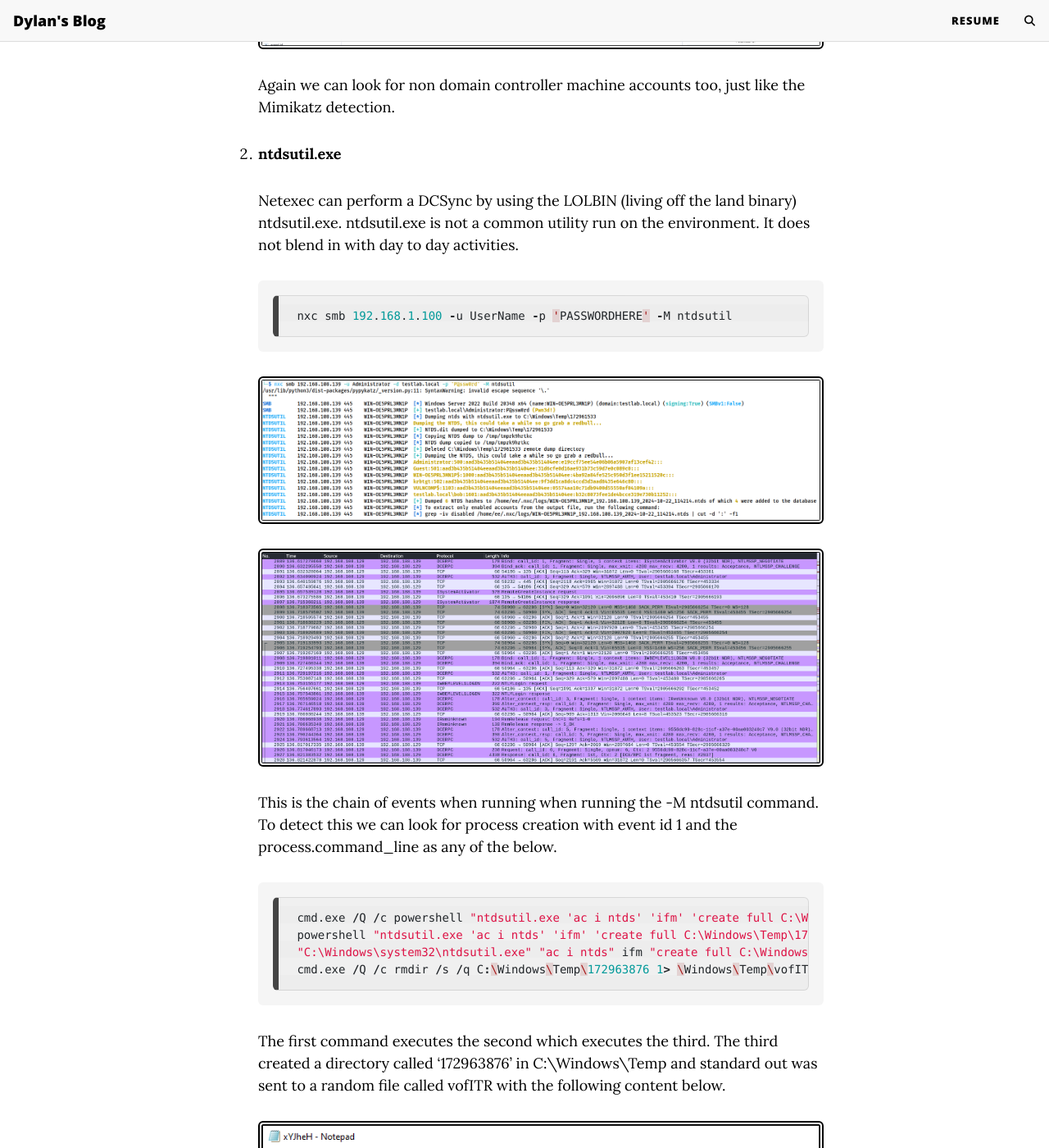
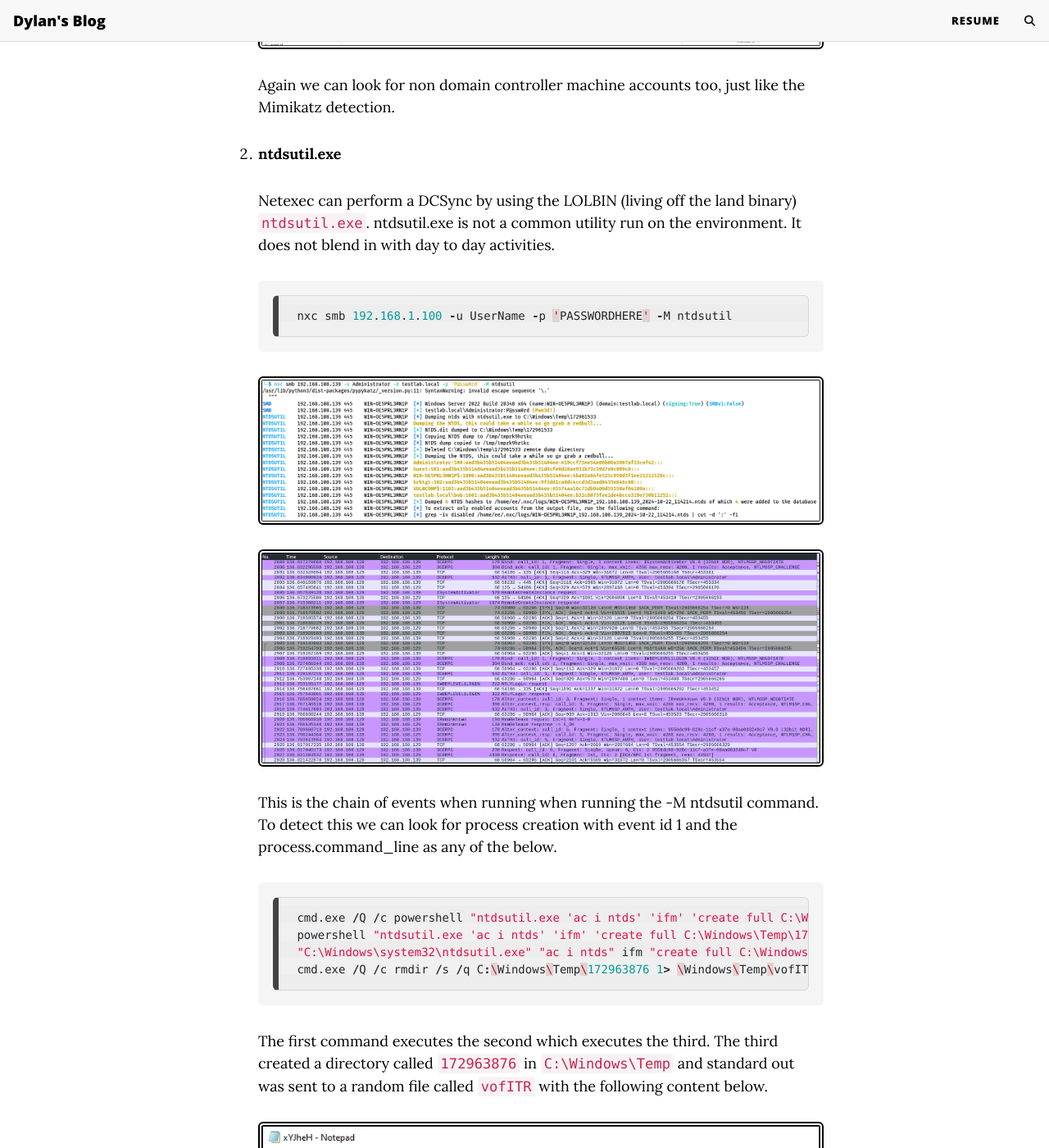
Before and after one commit to DylanDavis1/dylandavis1.github.io, a Jekyll site: the page built from _posts/2025-07-04-active-directory-detections-Part-1.md, in a window 1280 px wide and 1400 px high, scrolled down 16150 px. Shown: the whole window at 82% size. Built offline with Jekyll 4.4.1, drawn with Linux system fonts in a browser that asks for light colours; comment, search, counter and statistics services are not loaded.

````diff
--- a/_posts/2025-07-04-active-directory-detections-Part-1.md
+++ b/_posts/2025-07-04-active-directory-detections-Part-1.md
@@ -478,7 +478,7 @@ There are 3 methods of performing a dcsync with netexec. 1. Using drsuapi to syn
 
 1. **ntdsutil.exe**
 
-    Netexec can perform a DCSync by using the LOLBIN (living off the land binary) ntdsutil.exe. ntdsutil.exe is not a common utility run on the environment. It does not blend in with day to day activities.
+    Netexec can perform a DCSync by using the LOLBIN (living off the land binary) `ntdsutil.exe`. ntdsutil.exe is not a common utility run on the environment. It does not blend in with day to day activities.
 
     ```c
     nxc smb 192.168.1.100 -u UserName -p 'PASSWORDHERE' -M ntdsutil
@@ -497,7 +497,7 @@ There are 3 methods of performing a dcsync with netexec. 1. Using drsuapi to syn
     cmd.exe /Q /c rmdir /s /q C:\Windows\Temp\172963876 1> \Windows\Temp\vofITR 2>&1
     ```
 
-    The first command executes the second which executes the third. The third created a directory called ‘172963876’ in C:\Windows\Temp and standard out was sent to a random file called vofITR with the following content below.
+    The first command executes the second which executes the third. The third created a directory called `172963876` in `C:\Windows\Temp` and standard out was sent to a random file called `vofITR` with the following content below.
 
     ![image 15](https://dylandavis1.github.io/assets/img/AD_Attack_Detections_pt/image%2014.png)
 
````
Also changed, not shown: other parts of _posts/2025-07-04-active-directory-detections-Part-1.md (+1 -1 lines).
